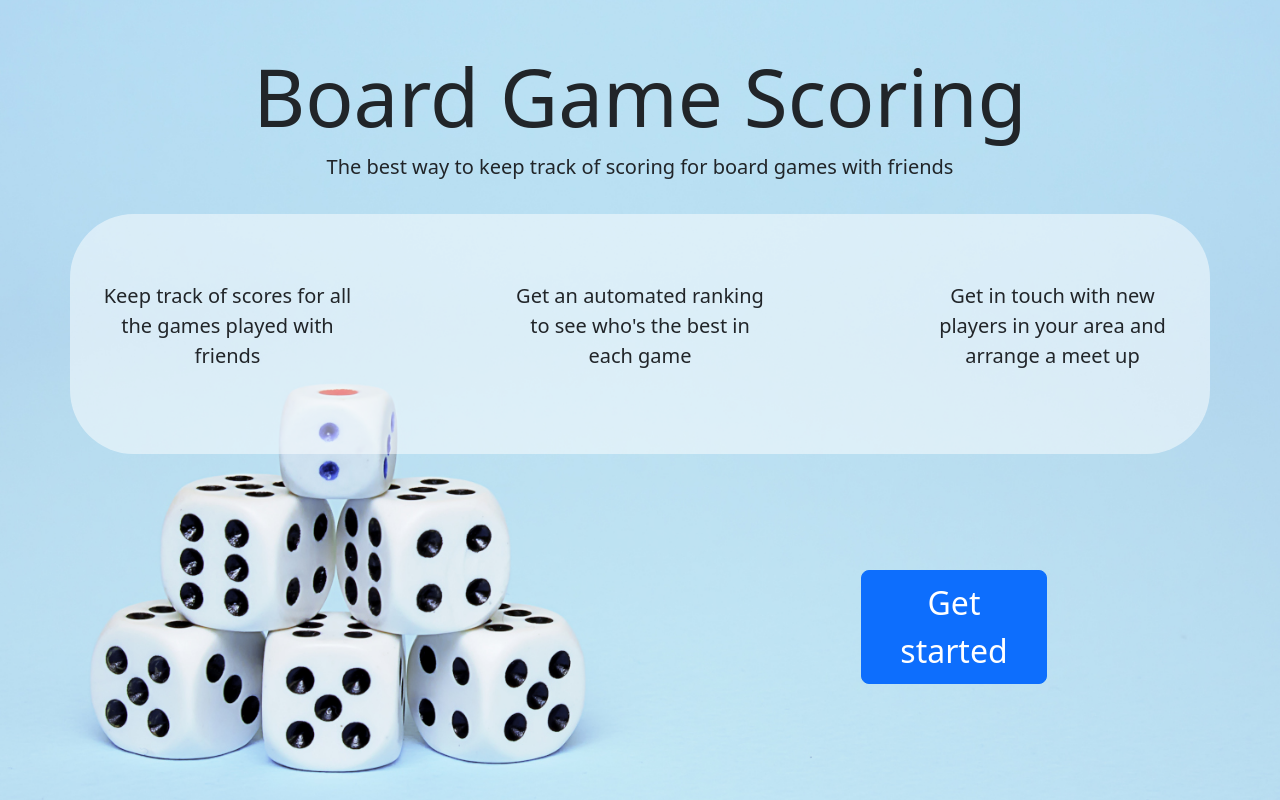
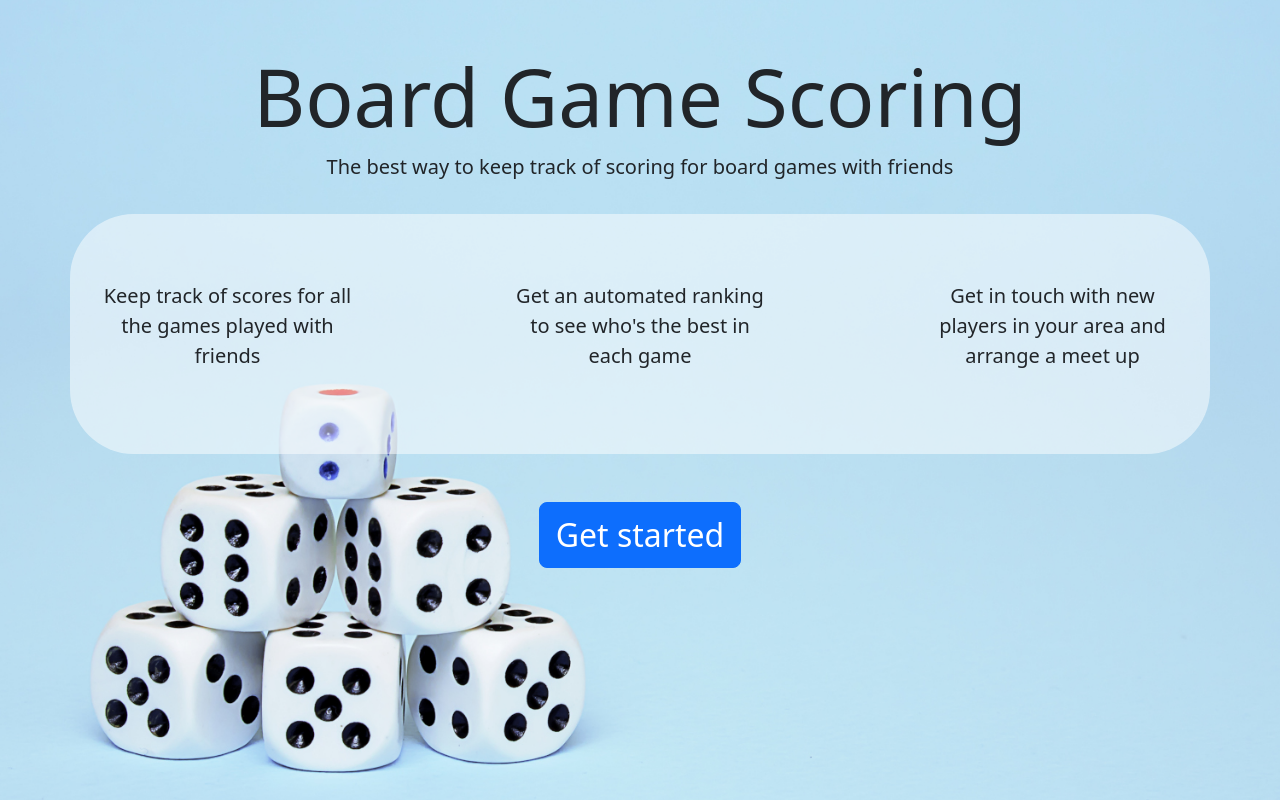
Before and after one commit to danielcaballero88/board-game-scoring, a Django app: page / in a window 1280 px wide. Run offline with Django 5.2, Linux system fonts and the light colour scheme; some libraries are stand-ins or nearby versions.

Commit message:
Small styling changes in landing page

```diff
--- a/static_pages/static/static_pages/css/landing.css
+++ b/static_pages/static/static_pages/css/landing.css
@@ -27,6 +27,10 @@
   border-radius: 4rem;
 }
 
+.landing-button-getstarted {
+  font-size: 1.5rem;
+}
+
 @media screen and (min-width: 768px) {
   .landing-button-getstarted {
     font-size: 2rem;
--- a/static_pages/templates/static_pages/landing.html
+++ b/static_pages/templates/static_pages/landing.html
@@ -46,17 +46,13 @@
         </div>
       </div>
     </div>
-    <div class="container-fluid flex-md-grow-1 d-flex flex-column justify-content-center">
+    <div class="container-fluid flex-md-grow-1 d-flex flex-column justify-content-start mt-5">
       <div class="row">
-        <div class="col-md-8">
-        </div>
-        <div class="col col-md-2">
+        <div class="col">
           <a class="btn btn-lg btn-primary landing-button-getstarted"
              href="{% url "scoring:index" %}">
             Get started
           </a>
-        </div>
-        <div class="col-md-2">
         </div>
       </div>
     </div>
```
